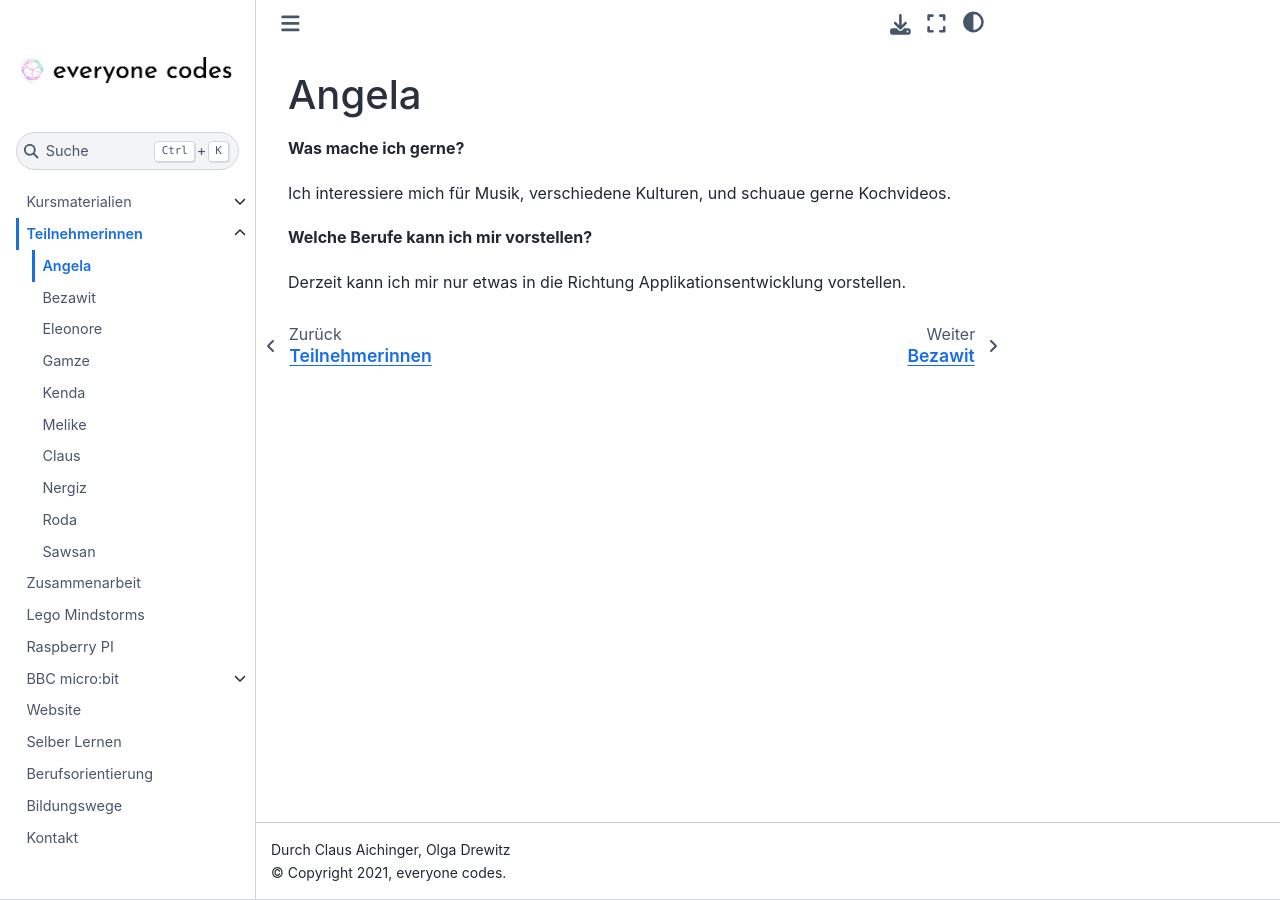
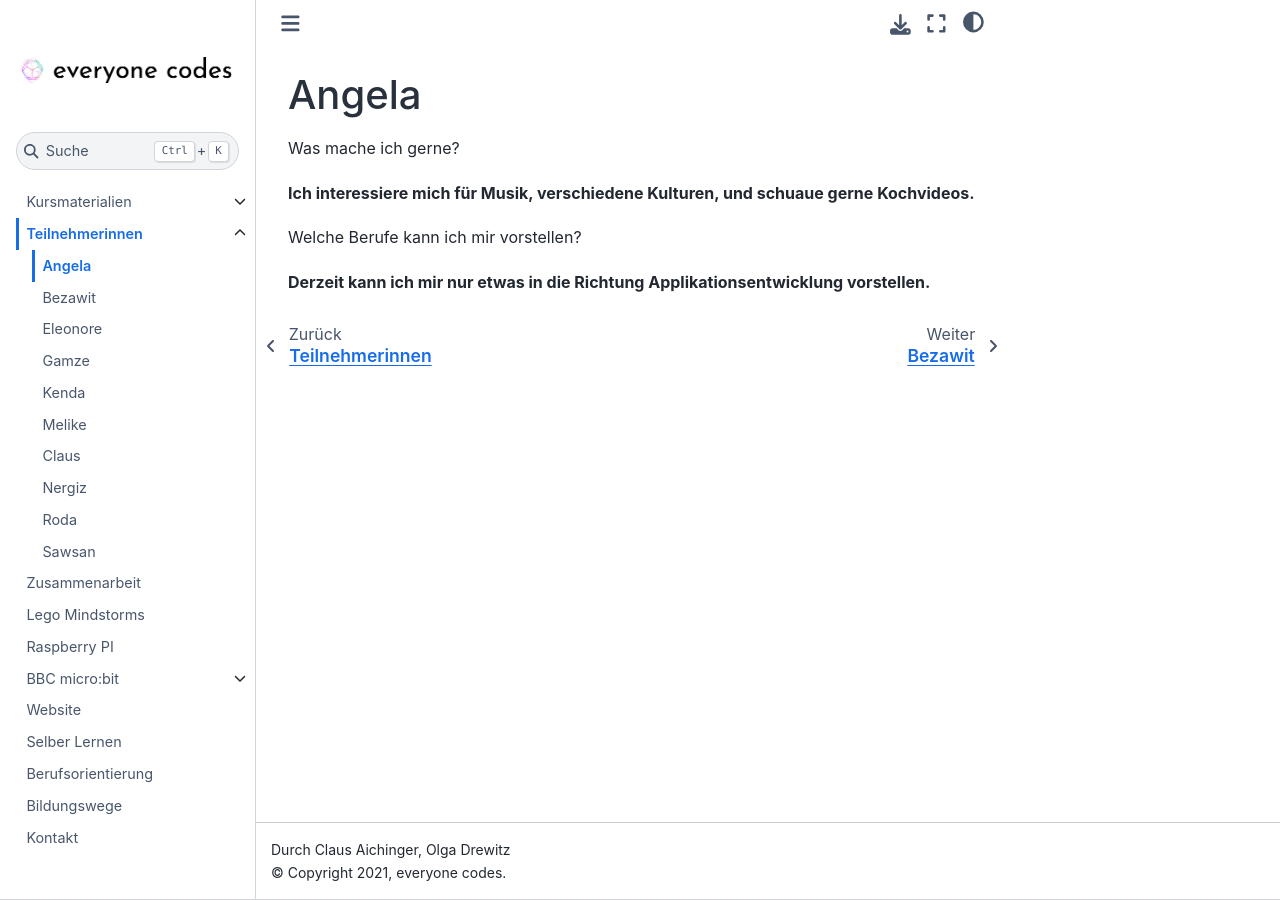
Before and after one commit to ec-mentors/IT-ist-das-was-fuer-mich-i03, a Sphinx documentation site: the page built from source/participants/angela.md, in a window 1280 px wide. Built offline with Sphinx 7.4.7 and the Sphinx Book theme 1.1.4, drawn with Linux system fonts in a browser that asks for light colours.

```diff
--- a/source/participants/angela.md
+++ b/source/participants/angela.md
@@ -1,9 +1,9 @@
 # Angela
 
-**Was mache ich gerne?**
+Was mache ich gerne?
 
-Ich interessiere mich für Musik, verschiedene Kulturen, und schuaue gerne Kochvideos.
+**Ich interessiere mich für Musik, verschiedene Kulturen, und schuaue gerne Kochvideos.**
 
-**Welche Berufe kann ich mir vorstellen?**
+Welche Berufe kann ich mir vorstellen?
 
-Derzeit kann ich mir nur etwas in die Richtung Applikationsentwicklung vorstellen.
+**Derzeit kann ich mir nur etwas in die Richtung Applikationsentwicklung vorstellen.**
```
